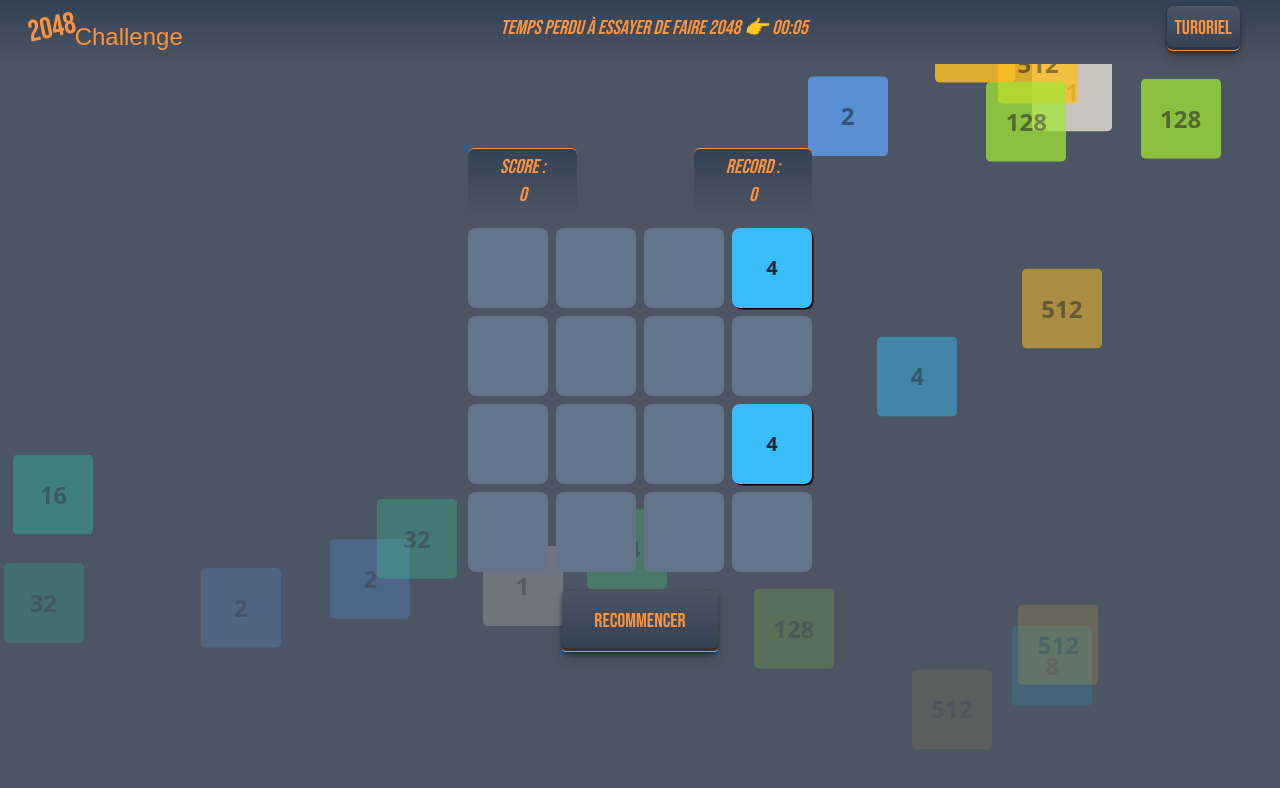
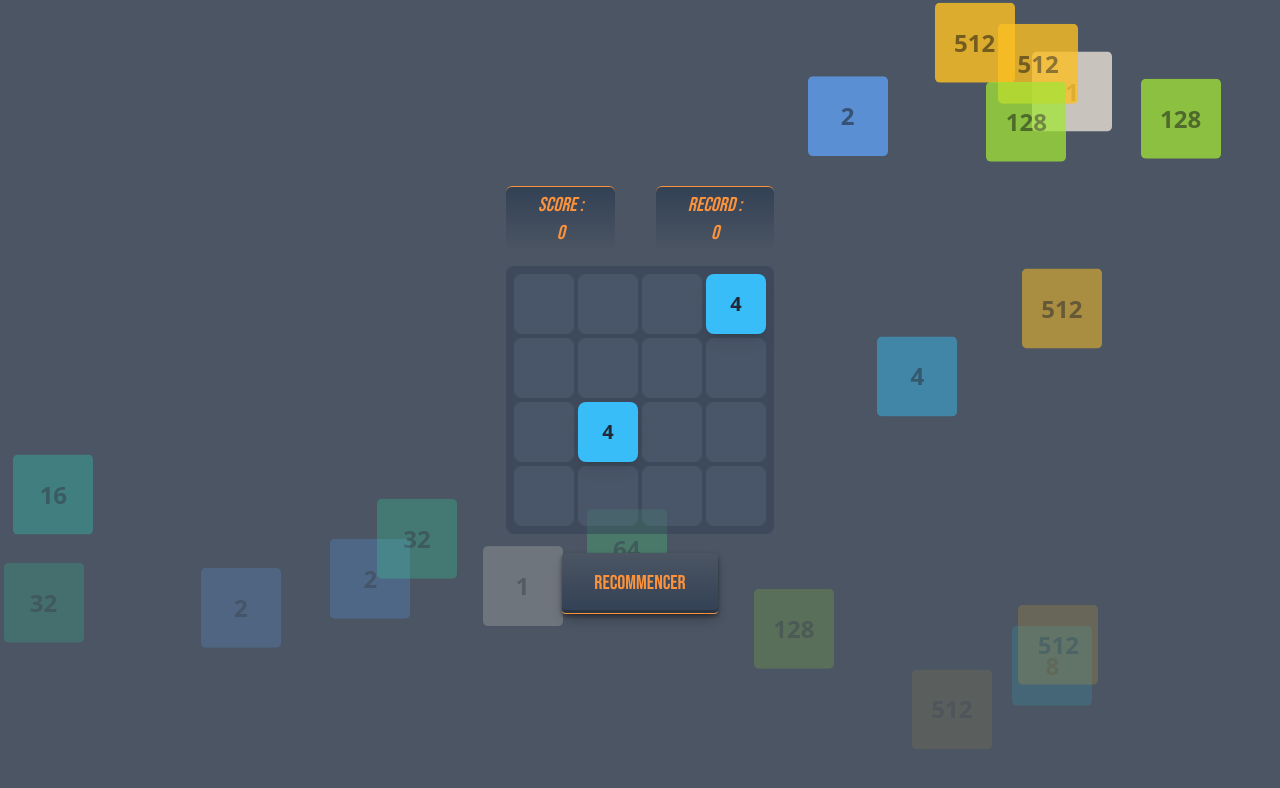
Before and after one commit to HrodWolfS/2048-Challenge, a React (Vite) app: page / in a window 1280 px wide. Shown: the top 788 px of the page. Built offline with nearby package versions, Linux system fonts and the light colour scheme; a web font is replaced by a local one.

Commit message:
les animations fonctionne

```diff
--- a/src/App.jsx
+++ b/src/App.jsx
@@ -1,4 +1,3 @@
-import domtoimage from "dom-to-image-more";
 import { useEffect, useRef, useState } from "react";
 import Background from "./components/Background";
 import Record from "./components/Record";
@@ -6,7 +5,6 @@ import Score from "./components/Score";
 import StartAgain from "./components/StartAgain";
 import TutorialModal from "./components/TutorialModal";
 import GameGrid from "./features/game/GameGrid";
-
 import WinModal from "./features/game/WinModal";
 import Header from "./features/header/Header";
 
@@ -15,26 +13,30 @@ function App() {
   const [ModalWinOpen, setModalWinOpen] = useState(false);
   const [ContinueGame, setContinueGame] = useState(false);
   const [isModalOpen, setIsModalOpen] = useState(false);
-
   const gridRef = useRef(null);
-
-  const handleModalClick = (e) => {
-    e.stopPropagation();
-    setIsModalOpen(!isModalOpen);
-  };
-
-  const closeModal = () => setIsModalOpen(false);
 
   const createEmptyGrid = () => {
     return Array(4)
       .fill()
-      .map(() => Array(4).fill({ value: 0, id: null }));
+      .map(() =>
+        Array(4)
+          .fill()
+          .map(() => ({
+            value: 0,
+            id: null,
+            isNew: false,
+            isMerging: false,
+          }))
+      );
   };
 
   const [grid, setGrid] = useState(createEmptyGrid);
 
+  const generateId = () =>
+    `tile-${Date.now()}-${Math.random().toString(36).substr(2, 9)}`;
+
   const addRandomNumber = (newGrid) => {
-    let emptyCells = [];
+    const emptyCells = [];
     newGrid.forEach((row, rowIndex) => {
       row.forEach((cell, colIndex) => {
         if (cell.value === 0) {
@@ -48,7 +50,9 @@ function App() {
         emptyCells[Math.floor(Math.random() * emptyCells.length)];
       newGrid[rowIndex][colIndex] = {
         value: Math.random() > 0.5 ? 2 : 4,
-        id: Date.now() + Math.random(), // Identifiant unique
+        id: generateId(),
+        isNew: true,
+        isMerging: false,
       };
     }
   };
@@ -64,85 +68,109 @@ function App() {
     return grid[0].map((_, colIndex) => grid.map((row) => row[colIndex]));
   };
 
-  const handleKeyPress = (e) => {
-    let newGrid;
-    switch (e.key) {
-      case "ArrowLeft":
-        newGrid = moveLeft(grid);
-        break;
-      case "ArrowRight":
-        newGrid = moveRight(grid);
-        break;
-      case "ArrowUp":
-        newGrid = moveUp(grid);
-        break;
-      case "ArrowDown":
-        newGrid = moveDown(grid);
-        break;
-      default:
-        return;
-    }
-
-    if (JSON.stringify(grid) !== JSON.stringify(newGrid)) {
-      addRandomNumber(newGrid);
-      setGrid(newGrid);
-
-      if (youWin(newGrid)) {
-        setModalWinOpen(true);
-        setContinueGame(true);
-      }
-    }
-  };
-
   const moveLeft = (currentGrid) => {
     const newGrid = currentGrid.map((row) => {
+      // Filtrer les cellules non vides
       const filteredRow = row.filter((cell) => cell.value !== 0);
-      const emptyCells = Array(4 - filteredRow.length).fill({
-        value: 0,
-        id: null,
+
+      // Réinitialiser les états d'animation
+      filteredRow.forEach((cell) => {
+        if (cell.id) {
+          cell.isNew = false;
+          cell.isMerging = false;
+        }
       });
-      let newRow = [...filteredRow, ...emptyCells];
 
-      for (let i = 0; i < newRow.length - 1; i++) {
-        if (newRow[i].value === newRow[i + 1].value && newRow[i].value !== 0) {
-          const newCellValue = newRow[i].value * 2;
-          newRow[i] = {
-            value: newCellValue,
-            id: Date.now() + Math.random(),
+      // Fusion des tuiles
+      for (let i = 0; i < filteredRow.length - 1; i++) {
+        if (
+          filteredRow[i].value === filteredRow[i + 1].value &&
+          filteredRow[i].value !== 0
+        ) {
+          const newValue = filteredRow[i].value * 2;
+          filteredRow[i] = {
+            value: newValue,
+            id: generateId(),
+            isNew: false,
             isMerging: true,
           };
-          newRow[i + 1] = { value: 0, id: null };
-          setScore((prevScore) => prevScore + newCellValue);
+          filteredRow[i + 1] = {
+            value: 0,
+            id: null,
+            isNew: false,
+            isMerging: false,
+          };
+          setScore((prev) => prev + newValue);
         }
       }
-      return [...newRow];
+
+      // Filtrer à nouveau après la fusion
+      const mergedRow = filteredRow.filter((cell) => cell.value !== 0);
+
+      // Remplir avec des cellules vides
+      const emptyCount = 4 - mergedRow.length;
+      const emptyCells = Array(emptyCount)
+        .fill()
+        .map(() => ({
+          value: 0,
+          id: null,
+          isNew: false,
+          isMerging: false,
+        }));
+
+      return [...mergedRow, ...emptyCells];
     });
+
     return newGrid;
   };
 
   const moveRight = (currentGrid) => {
     const newGrid = currentGrid.map((row) => {
       const filteredRow = row.filter((cell) => cell.value !== 0);
-      const emptyCells = Array(4 - filteredRow.length).fill({
-        value: 0,
-        id: null,
+
+      filteredRow.forEach((cell) => {
+        if (cell.id) {
+          cell.isNew = false;
+          cell.isMerging = false;
+        }
       });
-      let newRow = [...emptyCells, ...filteredRow];
 
-      for (let i = newRow.length - 1; i > 0; i--) {
-        if (newRow[i].value === newRow[i - 1].value && newRow[i].value !== 0) {
-          const newCellValue = newRow[i].value * 2;
-          newRow[i] = {
-            value: newCellValue,
-            id: Date.now() + Math.random(),
+      for (let i = filteredRow.length - 1; i > 0; i--) {
+        if (
+          filteredRow[i].value === filteredRow[i - 1].value &&
+          filteredRow[i].value !== 0
+        ) {
+          const newValue = filteredRow[i].value * 2;
+          filteredRow[i] = {
+            value: newValue,
+            id: generateId(),
+            isNew: false,
             isMerging: true,
           };
-          newRow[i - 1] = { value: 0, id: null };
-          setScore((prevScore) => prevScore + newCellValue);
+          filteredRow[i - 1] = {
+            value: 0,
+            id: null,
+            isNew: false,
+            isMerging: false,
+          };
+          setScore((prev) => prev + newValue);
         }
       }
-      return [...newRow];
+
+      const mergedRow = filteredRow.filter((cell) => cell.value !== 0);
+      const emptyCount = 4 - mergedRow.length;
+      const emptyCells = Array(emptyCount)
+        .fill()
+        .map(() => ({
+          value: 0,
+          id: null,
+          isNew: false,
+          isMerging: false,
+        }));
+
+      return [...emptyCells, ...mergedRow];
     });
+
     return newGrid;
   };
 
@@ -158,18 +186,40 @@ function App() {
     return transposeGrid(newGrid);
   };
 
-  const moveGrid = (grid, direction) => {
-    switch (direction) {
-      case "left":
-        return moveLeft(grid);
-      case "right":
-        return moveRight(grid);
-      case "up":
-        return moveUp(grid);
-      case "down":
-        return moveDown(grid);
+  const handleKeyPress = (e) => {
+    let newGrid;
+    let moved = false;
+
+    switch (e.key) {
+      case "ArrowLeft":
+        newGrid = moveLeft([...grid.map((row) => [...row])]);
+        break;
+      case "ArrowRight":
+        newGrid = moveRight([...grid.map((row) => [...row])]);
+        break;
+      case "ArrowUp":
+        newGrid = moveUp([...grid.map((row) => [...row])]);
+        break;
+      case "ArrowDown":
+        newGrid = moveDown([...grid.map((row) => [...row])]);
+        break;
       default:
-        return grid;
+        return;
+    }
+
+    // Vérifier si la grille a changé
+    moved =
+      JSON.stringify(grid.map((row) => row.map((cell) => cell.value))) !==
+      JSON.stringify(newGrid.map((row) => row.map((cell) => cell.value)));
+
+    if (moved) {
+      addRandomNumber(newGrid);
+      setGrid(newGrid);
+
+      if (youWin(newGrid)) {
+        setModalWinOpen(true);
+        setContinueGame(true);
+      }
     }
   };
 
@@ -181,77 +231,33 @@ function App() {
   };
 
   const youWin = (currentGrid) => {
-    for (let row of currentGrid) {
-      if (!ContinueGame) {
-        if (row.some((cell) => cell.value === 2048)) {
-          // * Pour modifier la valeur si tu veux gagner plus facilement
-          return true;
-        }
-      }
+    if (!ContinueGame) {
+      return currentGrid.some((row) => row.some((cell) => cell.value === 2048));
     }
     return false;
   };
 
+  // ... reste du code (handleScreenshot, handleCloseModals, etc.)
+
   useEffect(() => {
     window.addEventListener("keydown", handleKeyPress);
-
-    return () => {
-      window.removeEventListener("keydown", handleKeyPress);
-    };
-    // eslint-disable-next-line react-hooks/exhaustive-deps
+    return () => window.removeEventListener("keydown", handleKeyPress);
   }, [grid]);
 
   useEffect(() => {
     initializeGame();
-    // eslint-disable-next-line react-hooks/exhaustive-deps
   }, []);
-
-  const handleScreenshot = () => {
-    if (gridRef.current) {
-      domtoimage
-        .toPng(gridRef.current)
-        .then((dataUrl) => {
-          const link = document.createElement("a");
-          link.href = dataUrl;
-          link.download = "grid-screenshot.png";
-          link.click();
-        })
-        .catch((error) => {
-          console.error("Erreur lors de la capture d'écran:", error);
-        });
-    }
-  };
-
-  const handleCloseModals = () => {
-    if (isModalOpen) {
-      setIsModalOpen(false);
-    }
-    if (ModalWinOpen) {
-      setModalWinOpen(false);
-    }
-  };
 
   return (
     <>
-      <div
-        onClick={handleCloseModals}
-        className="relative flex h-screen items-center justify-center bg-transparent z-0 overflow-hidden"
-      >
+      <div className="relative flex h-screen items-center justify-center bg-transparent z-0 overflow-hidden">
         <Background />
-        <Header handleModalClick={handleModalClick} closeModal={closeModal} />
-        {/* MODAL */}
         {isModalOpen && (
           <TutorialModal closeModal={() => setIsModalOpen(false)} />
         )}
-
         {ModalWinOpen && (
-          <WinModal
-            resetGame={resetGame}
-            setModalWinOpen={setModalWinOpen}
-            handleScreenshot={handleScreenshot}
-          />
+          <WinModal resetGame={resetGame} setModalWinOpen={setModalWinOpen} />
         )}
-        {/* Contenu du jeu */}
         <div className="relative flex flex-col items-center">
           <Score score={score} />
           <Record newScore={score} />
--- a/src/features/game/GameGrid.jsx
+++ b/src/features/game/GameGrid.jsx
@@ -1,22 +1,27 @@
+import React, { useEffect, useState } from "react";
 import { motion } from "framer-motion";
-import { useEffect, useState } from "react";
 
 const GameGrid = ({ grid, gridRef }) => {
-  const [cellSize, setCellSize] = useState(window.innerWidth > 640 ? 80 : 48);
-  const [gap, setGap] = useState(window.innerWidth > 640 ? 8 : 4);
+  const [cellSize, setCellSize] = useState(window.innerWidth > 640 ? 60 : 40);
+  const [gap, setGap] = useState(window.innerWidth > 640 ? 4 : 2);
+  const [prevGrid, setPrevGrid] = useState(null);
 
   useEffect(() => {
     const handleResize = () => {
-      setCellSize(window.innerWidth > 640 ? 80 : 48);
-      setGap(window.innerWidth > 640 ? 8 : 4);
+      setCellSize(window.innerWidth > 640 ? 30 : 20);
+      setGap(window.innerWidth > 640 ? 2 : 0);
     };
 
     window.addEventListener("resize", handleResize);
     return () => window.removeEventListener("resize", handleResize);
   }, []);
 
+  useEffect(() => {
+    setPrevGrid(grid);
+  }, [grid]);
+
   const colorClasses = {
-    0: "bg-slate-500",
+    0: "bg-slate-500/30", // Fond semi-transparent pour les cellules vides
     2: "bg-blue-400 text-gray-800",
     4: "bg-sky-400 text-gray-800",
     8: "bg-cyan-400 text-white",
@@ -30,83 +35,103 @@ const GameGrid = ({ grid, gridRef }) => {
     2048: "bg-red-400 text-white",
   };
 
-  const shadowClasses = {
-    2: "shadow-shadow2",
-    4: "shadow-shadow4",
-    8: "shadow-shadow8",
-    16: "shadow-shadow16",
-    32: "shadow-shadow32",
-    64: "shadow-shadow64",
-    128: "shadow-shadow128",
-    256: "shadow-shadow256",
-    512: "shadow-shadow512",
-    1024: "shadow-shadow1024",
-    2048: "shadow-shadow2048",
-  };
-
-  const translateClasses = {
-    2: "translate-translte2",
-    4: "translate-translte4",
-    8: "translate-translte8",
-    16: "translate-translte16",
-    32: "translate-translte32",
-    64: "translate-translte64",
-    128: "translate-translte128",
-    256: "translate-translte256",
-    512: "translate-translte512",
-    1024: "translate-translte1024",
-    2048: "translate-translte2048",
-  };
-
-  const getCoord = (row, col) => {
-    return {
+  const getCoord = (row, col) => ({
     x: col * (cellSize + gap),
     y: row * (cellSize + gap),
-    };
+  });
+
+  const findPrevPosition = (cell) => {
+    if (!prevGrid || !cell.id) return null;
+
+    for (let row = 0; row < prevGrid.length; row++) {
+      for (let col = 0; col < prevGrid[row].length; col++) {
+        if (prevGrid[row][col].id === cell.id) {
+          return getCoord(row, col);
+        }
+      }
+    }
+    return null;
   };
 
   return (
     <div
       ref={gridRef}
-      className="relative"
+      className="relative bg-slate-700/50 rounded-lg p-2"
       style={{
-        width: `calc(4 * ${cellSize}px + 3 * ${gap}px)`,
-        height: `calc(4 * ${cellSize}px + 3 * ${gap}px)`,
+        width: `calc(4 * ${cellSize}px + 3 * ${gap}px + 16px)`, // +16px pour le padding
+        height: `calc(4 * ${cellSize}px + 3 * ${gap}px + 16px)`,
       }}
     >
+      {/* Grille de fond statique */}
+      <div className="absolute inset-2 grid grid-cols-4 gap-1">
+        {Array(16)
+          .fill(null)
+          .map((_, index) => (
+            <div
+              key={`bg-${index}`}
+              className="bg-slate-500/30 rounded-lg"
+              style={{
+                width: `${cellSize}px`,
+                height: `${cellSize}px`,
+              }}
+            />
+          ))}
+      </div>
+
+      {/* Tuiles animées */}
+      <div className="relative">
         {grid.map((row, rowIndex) =>
           row.map((cell, colIndex) => {
+            if (cell.value === 0) return null; // Ne pas rendre les cellules vides
+
             const coord = getCoord(rowIndex, colIndex);
+            const prevPos = findPrevPosition(cell);
 
             return (
               <motion.div
                 key={cell.id || `${rowIndex}-${colIndex}`}
                 className={`absolute flex items-center justify-center rounded-lg text-xl font-bold
-                ${colorClasses[cell.value]}
-                ${shadowClasses[cell.value]}
-                ${translateClasses[cell.value]}`}
+                  ${colorClasses[cell.value]} shadow-lg
+                  ${cell.isMerging ? "z-20" : "z-10"}`}
                 style={{
                   width: `${cellSize}px`,
                   height: `${cellSize}px`,
-                left: `${coord.x}px`,
-                top: `${coord.y}px`,
                 }}
-              initial={cell.isNew ? { scale: 0 } : false}
+                initial={
+                  cell.isNew
+                    ? {
+                        scale: 0,
+                        x: coord.x,
+                        y: coord.y,
+                      }
+                    : prevPos
+                    ? {
+                        x: prevPos.x,
+                        y: prevPos.y,
+                      }
+                    : {
+                        x: coord.x,
+                        y: coord.y,
+                      }
+                }
                 animate={{
                   scale: cell.isMerging ? [1, 1.1, 1] : 1,
+                  x: coord.x,
+                  y: coord.y,
                 }}
                 transition={{
-                duration: 0.05,
-                ease: "easeOut",
-                scale: { duration: 0.05 },
+                  x: { type: "spring", stiffness: 200, damping: 20 },
+                  y: { type: "spring", stiffness: 200, damping: 20 },
+                  scale: { duration: 0.15 },
                 }}
               >
-              {cell.value !== 0 ? cell.value.toString() : ""}
+                {cell.value}
               </motion.div>
             );
           })
         )}
       </div>
+    </div>
   );
 };
 
```
Lines whose indentation alone changed are shown as unchanged.
